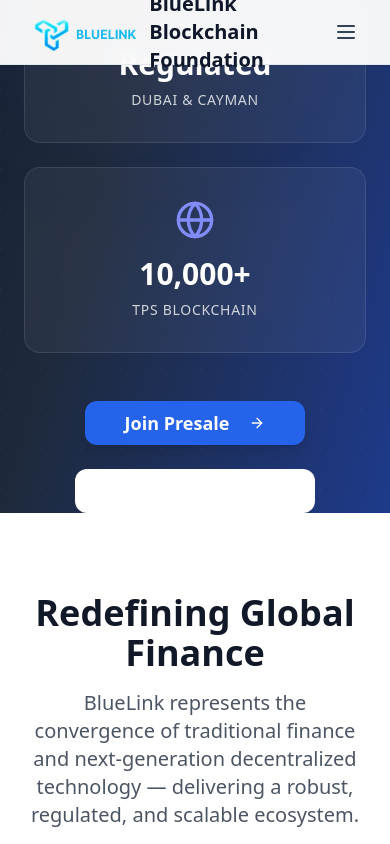
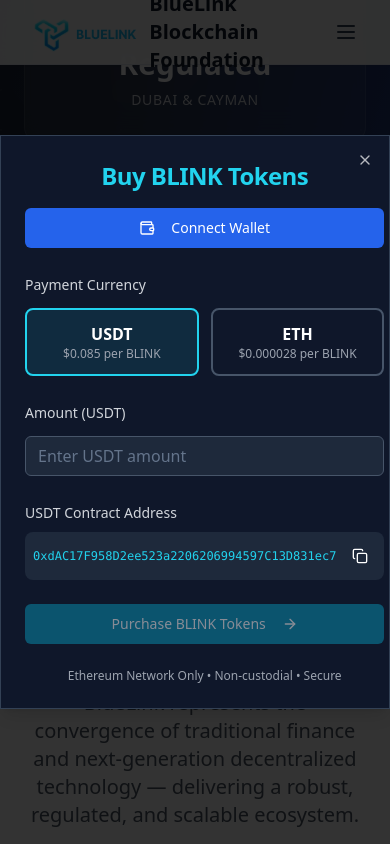
Before and after one commit to EnigmaGlimmer/bluelink-finance-core, a React (Vite) app: page / in a window 390 px wide. Both pictures are taken after a click on the button "Join Presale". Shown: the part 871-1715 px from the top of the page. Built offline with nearby package versions, Linux system fonts and the light colour scheme.

Commit message:
feat: Implement presale modal
Adds a presale modal that appears on the right of the hero section when the "Join Presale" button is clicked. The modal allows users to buy BLINK tokens with USDT and ETH on the Ethereum network after connecting a non-custodial wallet.

```diff
--- a/src/components/Hero.tsx
+++ b/src/components/Hero.tsx
@@ -1,8 +1,19 @@
 
 import { Button } from "@/components/ui/button";
 import { ArrowRight, TrendingUp, Shield, Globe } from "lucide-react";
+import { useState } from "react";
+import PresaleModal from "./PresaleModal";
 
 const Hero = () => {
+  const [isPresaleModalOpen, setIsPresaleModalOpen] = useState(false);
+
+  const scrollToSection = (href: string) => {
+    const element = document.querySelector(href);
+    if (element) {
+      element.scrollIntoView({ behavior: "smooth" });
+    }
+  };
+
   return (
     <section id="home" className="relative min-h-screen flex items-center justify-center overflow-hidden pt-16">
       {/* Modern Professional Background */}
@@ -70,7 +81,11 @@ const Hero = () => {
 
         {/* CTA Section */}
         <div className="flex flex-col sm:flex-row gap-6 justify-center items-center animate-fade-in delay-1000">
-          <Button size="lg" className="bg-blue-600 hover:bg-blue-700 text-white px-10 py-4 text-lg font-semibold rounded-xl shadow-lg hover:shadow-xl transition-all duration-300 hover:transform hover:scale-105">
+          <Button
+            size="lg"
+            onClick={() => setIsPresaleModalOpen(true)}
+            className="bg-blue-600 hover:bg-blue-700 text-white px-10 py-4 text-lg font-semibold rounded-xl shadow-lg hover:shadow-xl transition-all duration-300 hover:transform hover:scale-105"
+          >
             Join Presale
             <ArrowRight className="ml-3 h-5 w-5" />
           </Button>
@@ -83,6 +98,12 @@ const Hero = () => {
           </Button>
         </div>
       </div>
+
+      {/* Presale Modal */}
+      <PresaleModal
+        isOpen={isPresaleModalOpen}
+        onClose={() => setIsPresaleModalOpen(false)}
+      />
     </section>
   );
 };
--- a/src/components/Navbar.tsx
+++ b/src/components/Navbar.tsx
@@ -2,9 +2,11 @@
 import { useState } from "react";
 import { Button } from "@/components/ui/button";
 import { Menu, X, ArrowRight } from "lucide-react";
+import PresaleModal from "./PresaleModal";
 
 const Navbar = () => {
   const [isOpen, setIsOpen] = useState(false);
+  const [isPresaleModalOpen, setIsPresaleModalOpen] = useState(false);
 
   const navItems = [
     { name: "Home", href: "#home" },
@@ -26,6 +28,7 @@ const Navbar = () => {
   };
 
   return (
+    <>
       <nav className="fixed top-0 left-0 right-0 z-50 bg-white/95 backdrop-blur-md border-b border-slate-200 shadow-sm">
         <div className="container mx-auto px-6">
           <div className="flex items-center justify-between h-16">
@@ -57,7 +60,7 @@ const Navbar = () => {
             {/* CTA Button */}
             <div className="hidden lg:flex">
               <Button
-              onClick={() => scrollToSection("#presale")}
+                onClick={() => setIsPresaleModalOpen(true)}
                 className="bg-blue-600 hover:bg-blue-700 text-white shadow-md hover:shadow-lg transition-all duration-200"
               >
                 Join Presale
@@ -88,7 +91,7 @@ const Navbar = () => {
                   </button>
                 ))}
                 <Button
-                onClick={() => scrollToSection("#presale")}
+                  onClick={() => setIsPresaleModalOpen(true)}
                   className="bg-blue-600 hover:bg-blue-700 text-white mt-4"
                 >
                   Join Presale
@@ -99,6 +102,13 @@ const Navbar = () => {
           )}
         </div>
       </nav>
+
+      {/* Presale Modal */}
+      <PresaleModal
+        isOpen={isPresaleModalOpen}
+        onClose={() => setIsPresaleModalOpen(false)}
+      />
+    </>
   );
 };
 
--- /dev/null
+++ b/src/components/PresaleModal.tsx
@@ -0,0 +1,180 @@
+
+import { useState } from "react";
+import { Dialog, DialogContent, DialogHeader, DialogTitle } from "@/components/ui/dialog";
+import { Button } from "@/components/ui/button";
+import { Input } from "@/components/ui/input";
+import { Wallet, ArrowRight, Copy, Check } from "lucide-react";
+
+interface PresaleModalProps {
+  isOpen: boolean;
+  onClose: () => void;
+}
+
+const PresaleModal = ({ isOpen, onClose }: PresaleModalProps) => {
+  const [isWalletConnected, setIsWalletConnected] = useState(false);
+  const [selectedCurrency, setSelectedCurrency] = useState<"USDT" | "ETH">("USDT");
+  const [amount, setAmount] = useState("");
+  const [walletAddress, setWalletAddress] = useState("");
+  const [copied, setCopied] = useState(false);
+
+  const blinkPrice = {
+    USDT: 0.085,
+    ETH: 0.000028
+  };
+
+  const contractAddresses = {
+    USDT: "0xdAC17F958D2ee523a2206206994597C13D831ec7",
+    ETH: "0x0000000000000000000000000000000000000000"
+  };
+
+  const connectWallet = async () => {
+    if (typeof window.ethereum !== 'undefined') {
+      try {
+        const accounts = await window.ethereum.request({ method: 'eth_requestAccounts' });
+        setWalletAddress(accounts[0]);
+        setIsWalletConnected(true);
+      } catch (error) {
+        console.error('Failed to connect wallet:', error);
+      }
+    } else {
+      alert('Please install MetaMask or another Ethereum wallet');
+    }
+  };
+
+  const calculateBlinkTokens = () => {
+    if (!amount) return 0;
+    return (parseFloat(amount) / blinkPrice[selectedCurrency]).toFixed(2);
+  };
+
+  const copyAddress = () => {
+    navigator.clipboard.writeText(contractAddresses[selectedCurrency]);
+    setCopied(true);
+    setTimeout(() => setCopied(false), 2000);
+  };
+
+  const handlePurchase = () => {
+    if (!isWalletConnected || !amount) {
+      alert('Please connect wallet and enter amount');
+      return;
+    }
+    // Here you would integrate with actual smart contract
+    alert(`Purchase of ${calculateBlinkTokens()} BLINK tokens initiated!`);
+  };
+
+  return (
+    <Dialog open={isOpen} onOpenChange={onClose}>
+      <DialogContent className="max-w-md mx-auto bg-slate-900 border-slate-700 text-white">
+        <DialogHeader>
+          <DialogTitle className="text-2xl font-bold text-center text-cyan-400">
+            Buy BLINK Tokens
+          </DialogTitle>
+        </DialogHeader>
+
+        <div className="space-y-6">
+          {/* Wallet Connection */}
+          <div className="space-y-3">
+            {!isWalletConnected ? (
+              <Button
+                onClick={connectWallet}
+                className="w-full bg-blue-600 hover:bg-blue-700 text-white py-3"
+              >
+                <Wallet className="mr-2 h-5 w-5" />
+                Connect Wallet
+              </Button>
+            ) : (
+              <div className="bg-slate-800 p-3 rounded-lg">
+                <p className="text-sm text-gray-300">Connected:</p>
+                <p className="text-cyan-400 font-mono text-xs">
+                  {walletAddress.slice(0, 6)}...{walletAddress.slice(-4)}
+                </p>
+              </div>
+            )}
+          </div>
+
+          {/* Currency Selection */}
+          <div className="space-y-3">
+            <label className="text-sm font-medium text-gray-300">Payment Currency</label>
+            <div className="grid grid-cols-2 gap-3">
+              {["USDT", "ETH"].map((currency) => (
+                <button
+                  key={currency}
+                  onClick={() => setSelectedCurrency(currency as "USDT" | "ETH")}
+                  className={`p-3 rounded-lg border-2 transition-all ${
+                    selectedCurrency === currency
+                      ? "border-cyan-400 bg-cyan-400/10"
+                      : "border-slate-600 hover:border-slate-500"
+                  }`}
+                >
+                  <div className="font-semibold">{currency}</div>
+                  <div className="text-xs text-gray-400">
+                    ${blinkPrice[currency as keyof typeof blinkPrice]} per BLINK
+                  </div>
+                </button>
+              ))}
+            </div>
+          </div>
+
+          {/* Amount Input */}
+          <div className="space-y-3">
+            <label className="text-sm font-medium text-gray-300">
+              Amount ({selectedCurrency})
+            </label>
+            <Input
+              type="number"
+              placeholder={`Enter ${selectedCurrency} amount`}
+              value={amount}
+              onChange={(e) => setAmount(e.target.value)}
+              className="bg-slate-800 border-slate-600 text-white"
+            />
+            {amount && (
+              <p className="text-sm text-cyan-400">
+                ≈ {calculateBlinkTokens()} BLINK tokens
+              </p>
+            )}
+          </div>
+
+          {/* Contract Address */}
+          <div className="space-y-2">
+            <label className="text-sm font-medium text-gray-300">
+              {selectedCurrency} Contract Address
+            </label>
+            <div className="flex items-center space-x-2 bg-slate-800 p-2 rounded-lg">
+              <code className="text-xs text-cyan-400 flex-1 font-mono">
+                {contractAddresses[selectedCurrency]}
+              </code>
+              <Button
+                size="sm"
+                variant="ghost"
+                onClick={copyAddress}
+                className="h-8 w-8 p-0"
+              >
+                {copied ? (
+                  <Check className="h-4 w-4 text-green-400" />
+                ) : (
+                  <Copy className="h-4 w-4" />
+                )}
+              </Button>
+            </div>
+          </div>
+
+          {/* Purchase Button */}
+          <Button
+            onClick={handlePurchase}
+            disabled={!isWalletConnected || !amount}
+            className="w-full bg-cyan-600 hover:bg-cyan-700 text-white py-3 disabled:opacity-50"
+          >
+            Purchase BLINK Tokens
+            <ArrowRight className="ml-2 h-5 w-5" />
+          </Button>
+
+          {/* Disclaimer */}
+          <div className="text-xs text-gray-400 text-center">
+            <p>Ethereum Network Only • Non-custodial • Secure</p>
+          </div>
+        </div>
+      </DialogContent>
+    </Dialog>
+  );
+};
+
+export default PresaleModal;
--- /dev/null
+++ b/src/types/wallet.ts
@@ -0,0 +1,11 @@
+
+declare global {
+  interface Window {
+    ethereum?: {
+      request: (args: { method: string; params?: any[] }) => Promise<any>;
+      isMetaMask?: boolean;
+    };
+  }
+}
+
+export {};
```
Lines whose indentation alone changed are shown as unchanged.
